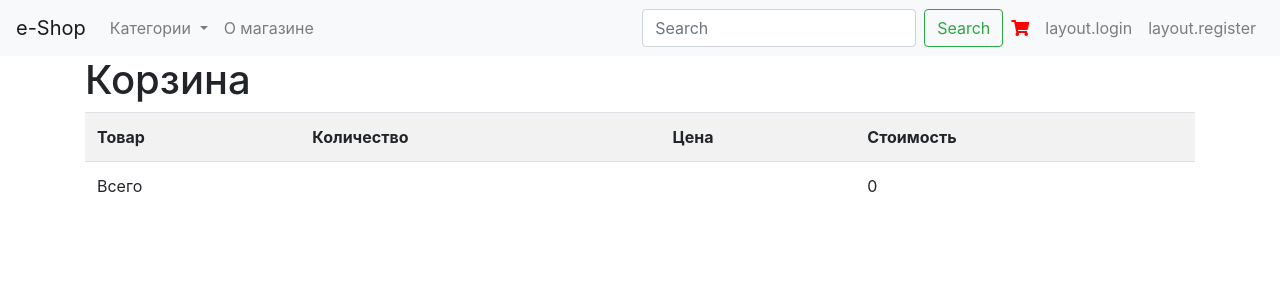
After one commit to YarHovor/ecommerce902, a PHP site: template templates/order/cart.html.twig in a window 1280 px wide. The commit adds this page. Shown: the top 300 px of the page. Run offline with PHP 8.4, Linux system fonts and the light colour scheme; the template is opened without the code that fills it, so the values that code supplies are empty; some libraries are stand-ins or nearby versions.

Commit message:
cart (корзина)..

```diff
--- a/templates/base.html.twig
+++ b/templates/base.html.twig
@@ -38,6 +38,14 @@
 			<button class="btn btn-outline-success my-2 my-sm-0" type="submit">Search</button>
 		</form>
 		<ul class="navbar-nav">
+			{# корзина #}
+			<li class="nav-item">
+				<a href="{{ path('order_cart') }}" class="nav-link">
+					<i class="fas fa-shopping-cart" style="color: red"></i>
+					{{ render(controller('\\App\\Controller\\OrderController::headerCart')) }}
+				</a>
+			</li>
+
 			{% if is_granted("IS_AUTHENTICATED_REMEMBERED") %}
 				<li class="nav-item">
 					   <span class="navbar-text">
@@ -74,6 +82,9 @@
 <script src="https://cdnjs.cloudflare.com/ajax/libs/popper.js/1.14.7/umd/popper.min.js" integrity="sha384-UO2eT0CpHqdSJQ6hJty5KVphtPhzWj9WO1clHTMGa3JDZwrnQq4sF86dIHNDz0W1" crossorigin="anonymous"></script>
 <script src="https://stackpath.bootstrapcdn.com/bootstrap/4.3.1/js/bootstrap.min.js" integrity="sha384-JjSmVgyd0p3pXB1rRibZUAYoIIy6OrQ6VrjIEaFf/nJGzIxFDsf4x0xIM+B07jRM" crossorigin="anonymous"></script>
 
+{# сисс шрифты#}
+<link rel="stylesheet" href="https://use.fontawesome.com/releases/v5.8.2/css/all.css" integrity="sha384-oS3vJWv+0UjzBfQzYUhtDYW+Pj2yciDJxpsK1OYPAYjqT085Qq/1cq5FLXAZQ7Ay" crossorigin="anonymous">
+
 {% block javascripts %}{% endblock %}
 </body>
 </html>
--- /dev/null
+++ b/templates/order/cart.html.twig
@@ -0,0 +1,32 @@
+{% extends 'base.html.twig' %}
+
+{% block body %}
+    <h1>Корзина</h1>
+
+    <table class="table table-striped">
+        <tr>
+            <th>Товар</th>
+            <th>Количество</th>
+            <th>Цена</th>
+            <th>Стоимость</th>
+        </tr>
+
+        {% for item in order.orderItems %}
+            <tr>
+                <td>{{ item.product.name }}</td>
+                <td>{{ item.count }}</td>
+                <td>{{ item.price / 100}}</td>
+                <td>{{ item.amount / 100 }}</td>
+            </tr>
+        {% endfor %}
+
+        <tr>
+            <td colspan="3">Всего</td>
+            <td>{{ order.amount / 100 }}</td>
+        </tr>
+    </table>
+{% endblock %}
+
+{% block title %}
+Корзина
+{% endblock %}
--- /dev/null
+++ b/templates/order/headerCart.html.twig
@@ -0,0 +1,5 @@
+{# в этом шаблоне будем выводить сумму заказа
+    используется как фрагмент
+ #}
+
+{% if order.amount %} {{ order.amount / 100 }} {% endif %}
```
Also changed, not shown: src/Controller/OrderController.php (+17 -0 lines).
